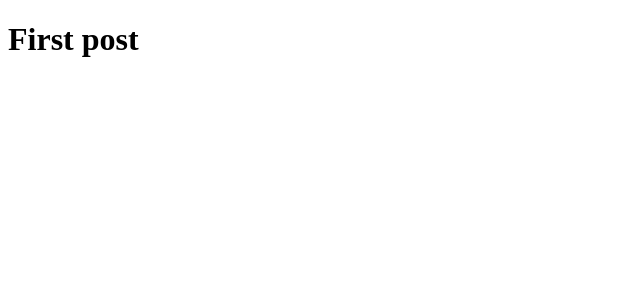
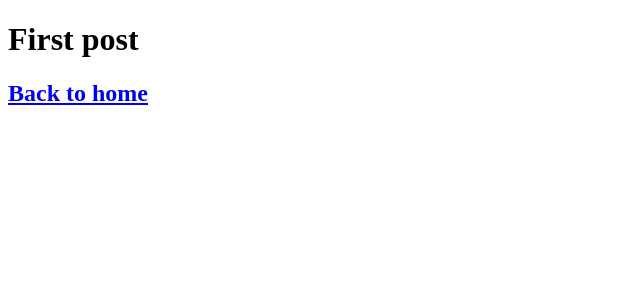
Before and after one commit to tenmihi/next-js-practice, a Next.js app: page /posts/first-post in a window 1280 px wide. Shown: the top 300 px of the page, without its empty margins (0-640 px from the left). Built offline with nearby package versions, Linux system fonts and the light colour scheme.

Commit message:
chore(pages): use client-side navigation

```diff
--- a/pages/index.js
+++ b/pages/index.js
@@ -1,4 +1,5 @@
 import Head from 'next/head'
+import Link from 'next/link'
 
 export default function Home() {
   return (
@@ -10,7 +11,10 @@ export default function Home() {
 
       <main>
         <h1 className="title">
-          Learn <a href="https://nextjs.org">Next.js!</a>
+          Read{' '}
+          <Link href="/posts/first-post">
+            <a>this page!</a>
+          </Link>
         </h1>
 
         <p className="description">
--- a/pages/posts/first-post.js
+++ b/pages/posts/first-post.js
@@ -1,3 +1,14 @@
+import Link from 'next/link'
+
 export default function FirstPost() {
-  return <h1>First post</h1>
+  return (
+    <>
+      <h1>First post</h1>
+      <h2>
+        <Link href="/">
+          <a>Back to home</a>
+        </Link>
+      </h2>
+    </>
+  )
 }
```
